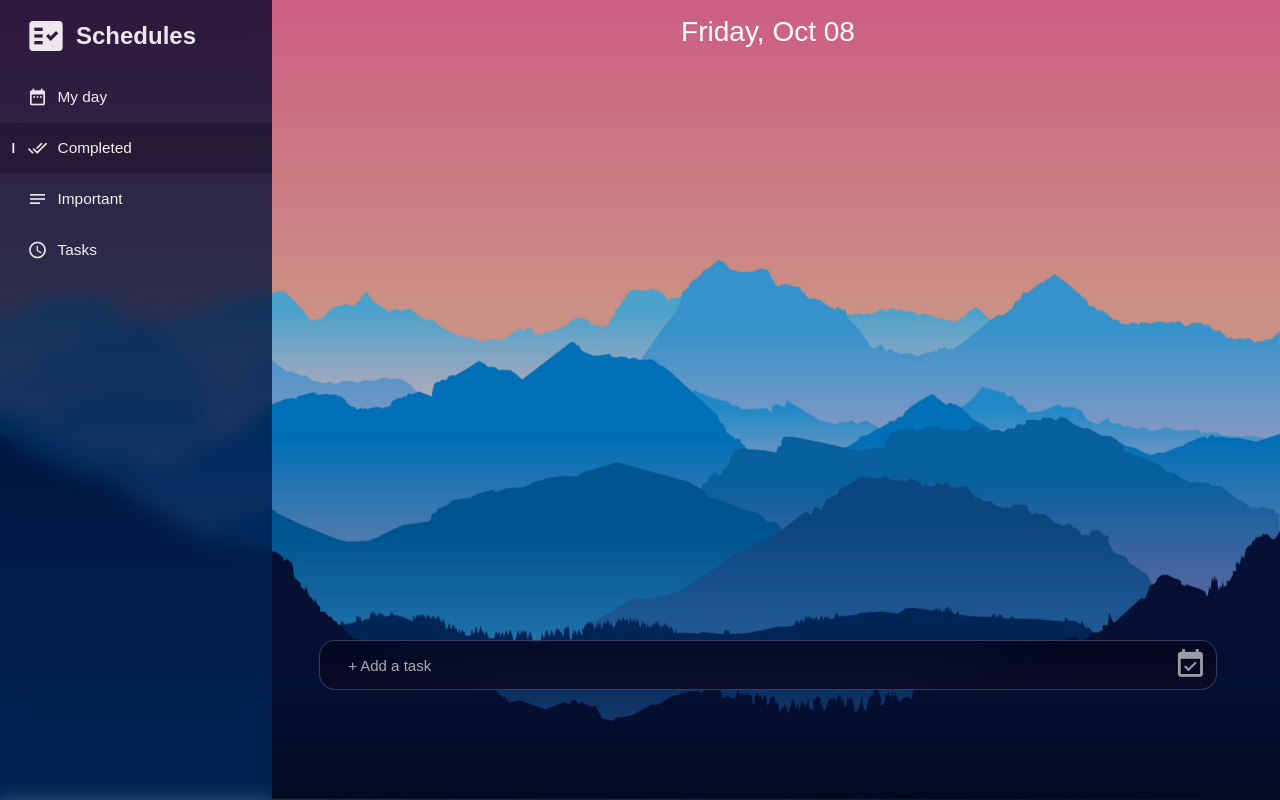
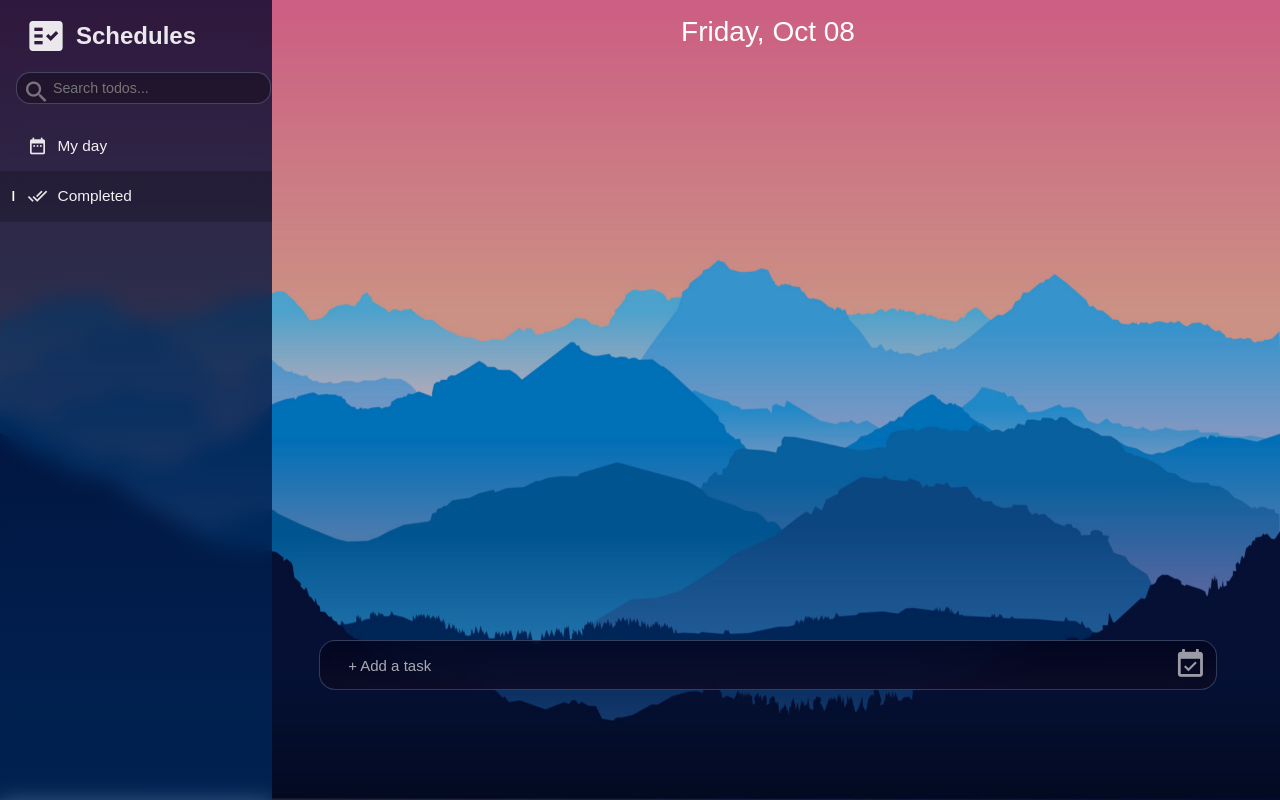
Before and after one commit to aseeralfaisal/schedules_web, a React (Create React App) app: page /completed in a window 1280 px wide. Shown: the top 800 px of the page. Built offline with nearby package versions, Linux system fonts and the light colour scheme; a web font is replaced by a local one.

Commit message:
add a todo search

```diff
--- a/src/components/List.js
+++ b/src/components/List.js
@@ -11,6 +11,7 @@ const List = ({ type }) => {
 
   const todos = useSelector((state) => state.todosList)
   const completedTodos = useSelector((state) => state.completed)
+  const searchInput = useSelector((state) => state.searchInput)
   const dispatch = useDispatch()
   const date = new Date()
 
@@ -76,7 +77,11 @@ const List = ({ type }) => {
         </div>
         {type !== 'completed' ? (
           <div className='todo-list-parent'>
-            {todos.map((todo, idx) => {
+            {todos
+              .filter((todo) =>
+                searchInput !== '' ? todo.todo.toLowerCase().includes(searchInput.toLowerCase()) : todo
+              )
+              .map((todo, idx) => {
                 return (
                   <div
                     key={idx}
@@ -99,7 +104,11 @@ const List = ({ type }) => {
           </div>
         ) : (
           <div className='todo-list-parent'>
-            {completedTodos.map((todo, idx) => {
+            {completedTodos
+              .filter((todo) =>
+                searchInput !== '' ? todo.todo.toLowerCase().includes(searchInput.toLowerCase()) : todo
+              )
+              .map((todo, idx) => {
                 return (
                   <div
                     key={idx}
@@ -117,7 +126,12 @@ const List = ({ type }) => {
                       </div>
                     )}
                     <div className='todo-list'>
-                    <h4 style={{ textTransform: 'capitalize' }}>{todo.todo}</h4>
+                      <h4
+                        style={{
+                          textTransform: 'capitalize',
+                        }}>
+                        {todo.todo}
+                      </h4>
                       <div className='calendar-icon'>
                         <span className='material-icons'></span>
                       </div>
--- a/src/components/Sidebar.js
+++ b/src/components/Sidebar.js
@@ -1,22 +1,39 @@
 import { useLocation, useHistory } from 'react-router'
 import '../styles/sidebar.css'
 import * as React from 'react'
+import { useSelector, useDispatch } from 'react-redux'
+import * as actions from '../redux/slice'
 
 const Sidebar = () => {
   const location = useLocation().pathname
   const history = useHistory()
 
+  const searchInput = useSelector((state) => state.searchInput)
+  const dispatch = useDispatch()
+
   return (
     <div className='primary'>
       <div className='elem-type'>
-        <span className='material-icons'>
-          menu
-        </span>
+        <span className='material-icons'>menu</span>
       </div>
       <div className='app-title'>
         <span className='material-icons'>fact_check</span>
         <label>Schedules</label>
       </div>
+      <form
+        className='todo-search'
+        onSubmit={(e) => {
+          e.preventDefault()
+          dispatch(actions.onChangeSearchInput(''))
+        }}>
+        <span className='material-icons'></span>
+        <input
+          type='text'
+          placeholder='Search todos...'
+          value={searchInput}
+          onChange={(e) => dispatch(actions.onChangeSearchInput(e.target.value))}
+        />
+      </form>
       <ul>
         <li
           style={{
@@ -62,7 +79,7 @@ const Sidebar = () => {
           </span>{' '}
           Completed
         </li>
-        <li
+        {/* <li
           style={{
             background: location === '/important' ? 'rgba(0,0,0,0.2)' : '',
           }}
@@ -101,7 +118,7 @@ const Sidebar = () => {
           </span>
           <span className='material-icons'>schedule</span>
           Tasks
-        </li>
+        </li> */}
       </ul>
     </div>
   )
--- a/src/less/sidebar.less
+++ b/src/less/sidebar.less
@@ -23,6 +23,27 @@
       font-size: 1.5em;
       color: @icon-color;
       font-weight: bold;
+    }
+  }
+  .todo-search {
+    display: flex;
+    margin: 1rem 0;
+    // margin-bottom: -0.8rem;
+    input {
+      text-indent: .1rem;
+      border: 1.5px solid rgba(179, 210, 255, 0.25);
+      &:focus {
+        border: 1.5px rgba(255, 255, 255, 0.4) solid;
+      }
+    }
+    .material-icons {
+      &::before {
+        content: 'search';
+      }
+      position: absolute;
+      font-size: 28px;
+      margin: .4rem;
+      opacity: 0.4;
     }
   }
 
--- a/src/redux/slice.js
+++ b/src/redux/slice.js
@@ -5,6 +5,7 @@ export const counterSlice = createSlice({
   initialState: {
     todosList: [],
     completed: [],
+    searchInput: '',
   },
 
   reducers: {
@@ -17,11 +18,14 @@ export const counterSlice = createSlice({
     completedTodo: (state, action) => {
       state.todosList = state.todosList.filter((todo) => todo.todo !== action.payload.todo)
     },
+    onChangeSearchInput: (state, action) => {
+      state.searchInput = action.payload
+    },
   },
 })
 
 // Action creators are generated for each case reducer function
-export const { pushTodo, pushCompleted, completedTodo } = counterSlice.actions
+export const { pushTodo, onChangeSearchInput, pushCompleted, completedTodo } = counterSlice.actions
 
 const slice = counterSlice.reducer
 export default slice
--- a/src/styles/sidebar.css
+++ b/src/styles/sidebar.css
@@ -51,6 +51,26 @@
   color: rgba(255, 255, 255, 0.9);
   font-weight: bold;
 }
+.primary .todo-search {
+  display: flex;
+  margin: 1rem 0;
+}
+.primary .todo-search input {
+  text-indent: 0.1rem;
+  border: 1.5px solid rgba(179, 210, 255, 0.25);
+}
+.primary .todo-search input:focus {
+  border: 1.5px rgba(255, 255, 255, 0.4) solid;
+}
+.primary .todo-search .material-icons {
+  position: absolute;
+  font-size: 28px;
+  margin: 0.4rem;
+  opacity: 0.4;
+}
+.primary .todo-search .material-icons::before {
+  content: 'search';
+}
 .primary input {
   font-size: calc(40px / 2.8);
   background: rgba(0, 0, 0, 0.3);
```
Lines whose indentation alone changed are shown as unchanged.
